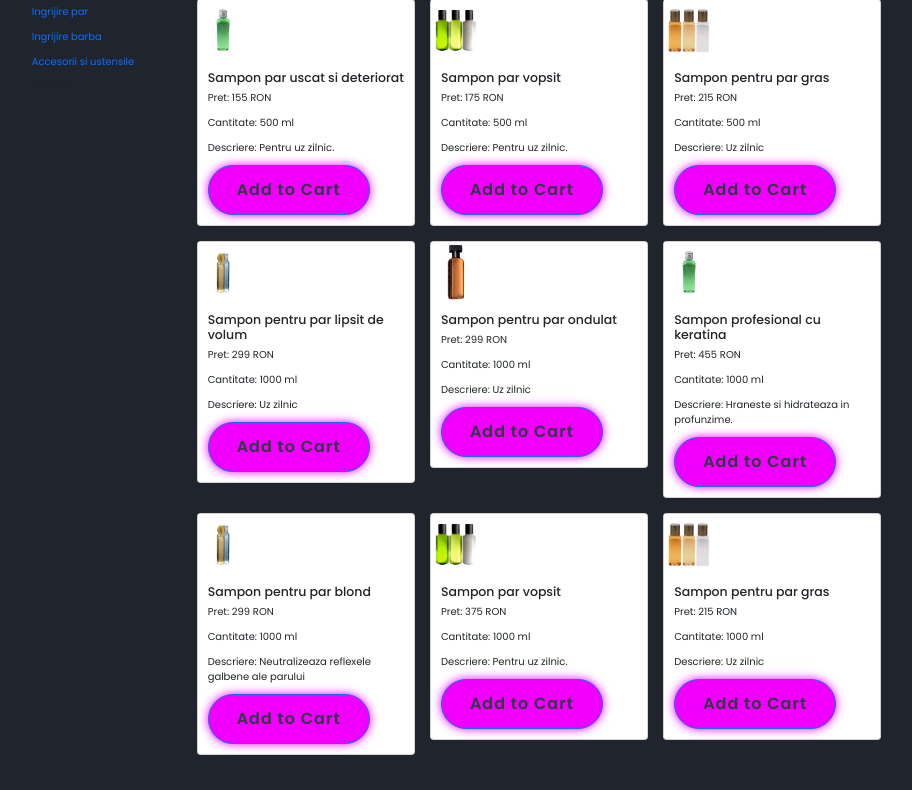
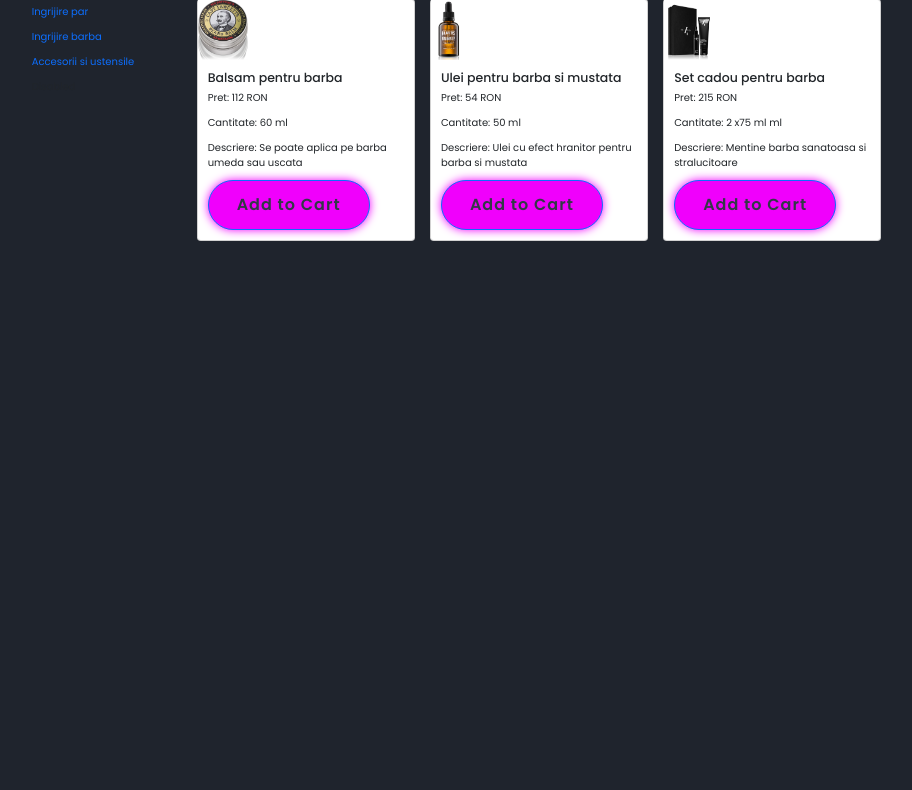
Before and after one commit to klosebygeo/beautyweb, a Django app: page /shop/ingrijire_barba in a window 1280 px wide. Shown: the part 116-906 px from the top of the page, without its empty margins (101-1013 px from the left). After the commit the page ends 357 px from the top, so only its background shows below. Run offline with Django 4.2, Linux system fonts and the light colour scheme.

Commit message:
ingrijire barba

```diff
--- a/shop/views.py
+++ b/shop/views.py
@@ -13,21 +13,21 @@ class ShopTemplateView(TemplateView):
                 'name': 'Sampon par uscat si deteriorat',
                 'price': 155,
                 'quantity':'500',
-                'description': 'Pentru uz zilnic.',
+                'description': 'Netezeste si regenereaza parul',
                 'image':'../static/img/sampon1.jpg',
             },
             'product2': {
                 'name': 'Sampon par vopsit',
                 'price': 175,
                 'quantity': '500',
-                'description': 'Pentru uz zilnic.',
+                'description': 'Hidratare, Protecția culorii',
                 'image': '../static/img/sampon2.jpg',
             },
             'product3': {
                 'name': 'Sampon pentru par gras',
                 'price': 215,
                 'quantity': '500',
-                'description': 'Uz zilnic',
+                'description': 'Curata eficient scalpul',
                 'image': '../static/img/sampon3.jpg',
             },
             'product4': {
@@ -41,7 +41,7 @@ class ShopTemplateView(TemplateView):
                 'name': 'Sampon pentru par ondulat',
                 'price': 299,
                 'quantity': '1000',
-                'description': 'Uz zilnic',
+                'description': 'Revitalizeaza si hraneste parul',
                 'image': '../static/img/sampon5.jpg',
             },
             'product6': {
@@ -55,14 +55,14 @@ class ShopTemplateView(TemplateView):
                 'name': 'Sampon pentru par blond',
                 'price': 299,
                 'quantity': '1000',
-                'description': 'Neutralizeaza reflexele galbene ale parului',
+                'description': 'Neutralizeaza reflexele galbene',
                 'image': '../static/img/sampon4.jpg',
             },
             'product8': {
                 'name': 'Sampon par vopsit',
                 'price': 375,
                 'quantity': '1000',
-                'description': 'Pentru uz zilnic.',
+                'description': 'Hidratare, Protecția culorii',
                 'image': '../static/img/sampon2.jpg',
 
             },
@@ -70,7 +70,7 @@ class ShopTemplateView(TemplateView):
                 'name': 'Sampon pentru par gras',
                 'price': 215,
                 'quantity': '1000',
-                'description': 'Uz zilnic',
+                'description': 'Curata eficient scalpul si parul',
                 'image': '../static/img/sampon3.jpg',
             }
         }
@@ -86,69 +86,27 @@ class BarbaTemplateView(TemplateView):
         context = super().get_context_data(**kwargs)
         products = {
             'product1': {
-                'name': 'Sampon par uscat si deteriorat',
-                'price': 155,
-                'quantity':'500',
-                'description': 'Pentru uz zilnic.',
-                'image':'../static/img/sampon1.jpg',
+                'name': 'Balsam pentru barba',
+                'price': 112,
+                'quantity':60,
+                'description': 'Se poate aplica pe barba umeda sau uscata',
+                'image':'../static/img/barba1.jpg',
             },
             'product2': {
-                'name': 'Sampon par vopsit',
-                'price': 175,
-                'quantity': '500',
-                'description': 'Pentru uz zilnic.',
-                'image': '../static/img/sampon2.jpg',
+                'name': 'Ulei pentru barba si mustata',
+                'price': 54,
+                'quantity': '50',
+                'description': 'Ulei cu efect hranitor pentru barba si mustata',
+                'image': '../static/img/barba2.jpg',
             },
             'product3': {
-                'name': 'Sampon pentru par gras',
+                'name': 'Set cadou pentru barba',
                 'price': 215,
-                'quantity': '500',
-                'description': 'Uz zilnic',
-                'image': '../static/img/sampon3.jpg',
+                'quantity': '2 x75 ml',
+                'description': 'Mentine barba sanatoasa si stralucitoare',
+                'image': '../static/img/barba3.jpg',
             },
-            'product4': {
-                'name': 'Sampon pentru par lipsit de volum',
-                'price': 299,
-                'quantity': '1000',
-                'description': 'Uz zilnic',
-                'image': '../static/img/sampon4.jpg',
-            },
-            'product5': {
-                'name': 'Sampon pentru par ondulat',
-                'price': 299,
-                'quantity': '1000',
-                'description': 'Uz zilnic',
-                'image': '../static/img/sampon5.jpg',
-            },
-            'product6': {
-                'name': 'Sampon profesional cu keratina',
-                'price': 455,
-                'quantity': '1000',
-                'description': 'Hraneste si hidrateaza in profunzime.',
-                'image': '../static/img/sampon1.jpg',
-            },
-            'product7': {
-                'name': 'Sampon pentru par blond',
-                'price': 299,
-                'quantity': '1000',
-                'description': 'Neutralizeaza reflexele galbene ale parului',
-                'image': '../static/img/sampon4.jpg',
-            },
-            'product8': {
-                'name': 'Sampon par vopsit',
-                'price': 375,
-                'quantity': '1000',
-                'description': 'Pentru uz zilnic.',
-                'image': '../static/img/sampon2.jpg',
 
-            },
-            'product9': {
-                'name': 'Sampon pentru par gras',
-                'price': 215,
-                'quantity': '1000',
-                'description': 'Uz zilnic',
-                'image': '../static/img/sampon3.jpg',
-            }
         }
         context['products'] = products
         return context
--- a/templates/shop/ingrijire_barba.html
+++ b/templates/shop/ingrijire_barba.html
@@ -14,7 +14,7 @@
                     {% for product_key, product in products.items %}
                     <div class="col-md-4 mb-4">
                         <div class="card">
-                            <img class="produs" src="{{ product.image }}"  class="card-img-top" alt="Product Image">
+                            <img class="produs" src="{{ product.image }}"  class="card-img-top" alt="Image">
                             <div class="card-body">
                                 <h5 class="card-title">{{ product.name }}</h5>
                                 <p class="card-text">Pret: {{ product.price }} RON</p>
```
Also changed, not shown: templates/shop/accesorii.html (added, +10 -0 lines), static/img/barba1.jpg (added), static/img/barba2.jpg (added), static/img/barba3.jpg (added).
